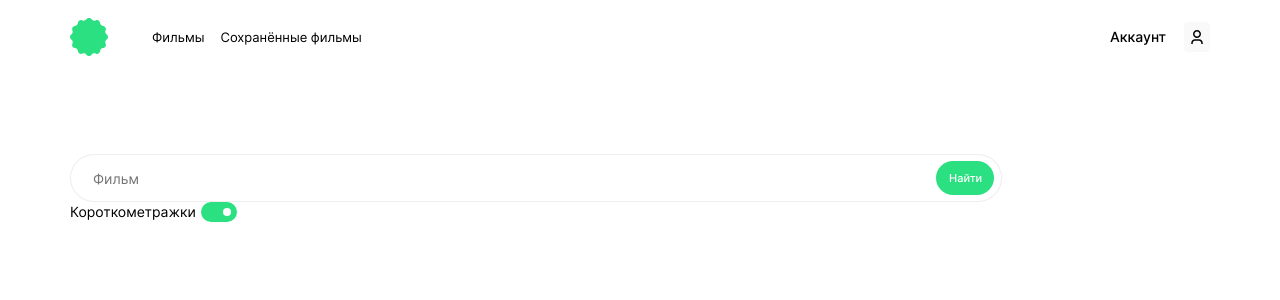
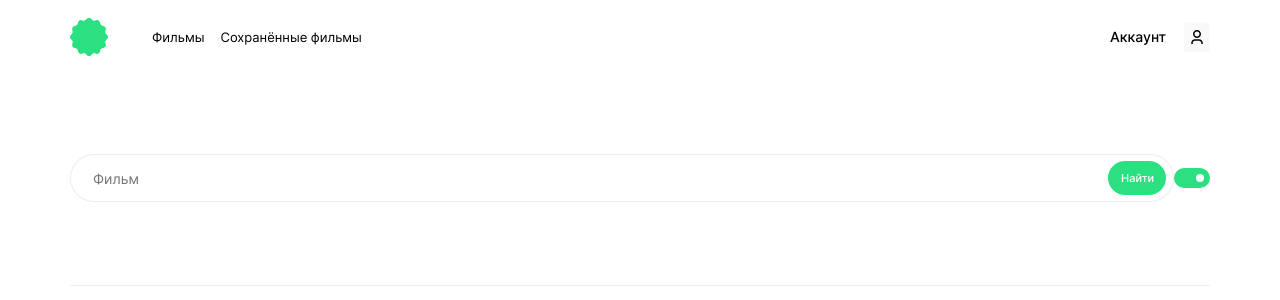
Before and after one commit to DBKai/movies-explorer-frontend, a React (Create React App) app: page /movies in a window 1280 px wide. Shown: the top 300 px of the page. Built offline with nearby package versions, Linux system fonts and the light colour scheme.

Commit message:
feat: changed searchform component

```diff
--- a/src/components/SearchForm/SearchForm.css
+++ b/src/components/SearchForm/SearchForm.css
@@ -1,20 +1,24 @@
-.searchform {
-  max-width: calc(1280px - 140px);
-  margin: 0 auto;
-  padding: 80px 70px 83px;
-
+.search {
+  margin: 0 70px;
+  padding: 80px 0 83px;
+  border-bottom: 1px solid rgba(170, 170, 170, .2);
+  box-sizing: border-box;
 }
 
-.searchform__item-container {
-  max-width: 932px;
+.searchform {
+  display: flex;
+  align-items: center;
+}
+
+.searchform__container {
   padding: 6px 7px 6px 22px;
   display: flex;
   justify-content: center;
   align-items: center;
+  flex-grow: 3;
   background-color: white;
   border-radius: 50px;
   border: 1.5px solid rgba(170, 170, 170, .2);
-  box-sizing: border-box;
 }
 
 .searchform__item {
@@ -51,10 +55,44 @@
   background-color: rgba(43, 224, 128, .8);
 }
 
-.shortmovies {
-  width: 167px;
-  height: 20px;
-  display: flex;
-  justify-content: space-between;
-  align-items: center;
+@media screen and (max-width: 888px) {
+  .search {
+    margin: 0 30px;
+    padding: 60px 0 46px;
+  }
+
+  .searchform__container {
+    width: calc(100% - 32px);
+  }
 }
+
+@media screen and (max-width: 768px) {
+  .searchform {
+    display: flex;
+    flex-direction: column;
+    align-items: center;
+    row-gap: 26px;
+  }
+}
+
+@media screen and (max-width: 360px) {
+  .search {
+    min-width: calc(320px - 28px);
+    margin: 0 14px;
+    padding: 60px 0 33px;
+  }
+
+  .searchform__container {
+    width: calc(100% - 18px);
+    padding: 6px 7px 6px 16px;
+  }
+
+  .searchform {
+    row-gap: 34px;
+  }
+
+  .searchform__item {
+    font-size: 11px;
+    line-height: 18px;
+  }
+}
--- a/src/components/SearchForm/SearchForm.js
+++ b/src/components/SearchForm/SearchForm.js
@@ -7,20 +7,20 @@ function SearchForm() {
   }
 
   return (
-    <form className='searchform' onSubmit={handleSubmit}>
-      <div className='searchform__item-container'>
+    <section className='search'>
+      <form className='searchform' onSubmit={handleSubmit} noValidate>
+        <div className='searchform__container'>
           <input
-          id='search'
+            type='text'
+            id='input-search'
             name='search-field'
             className='searchform__item'
             placeholder='Фильм'/>
-        <button className='searchform__submit'>Найти</button>
+          <button className='searchform__submit' type='submit'>Найти</button>
         </div>
-      <div className='shortmovies'>
-        <label>Короткометражки</label>
         <FilterCheckbox />
-      </div>
       </form>
+    </section>
   );
 }
 
```
Lines whose indentation alone changed are shown as unchanged.
